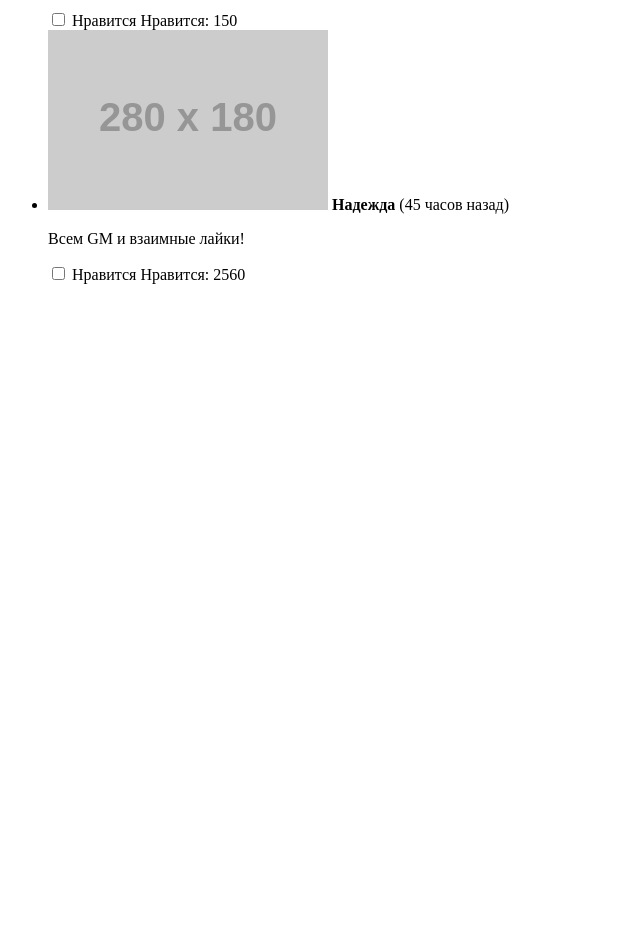
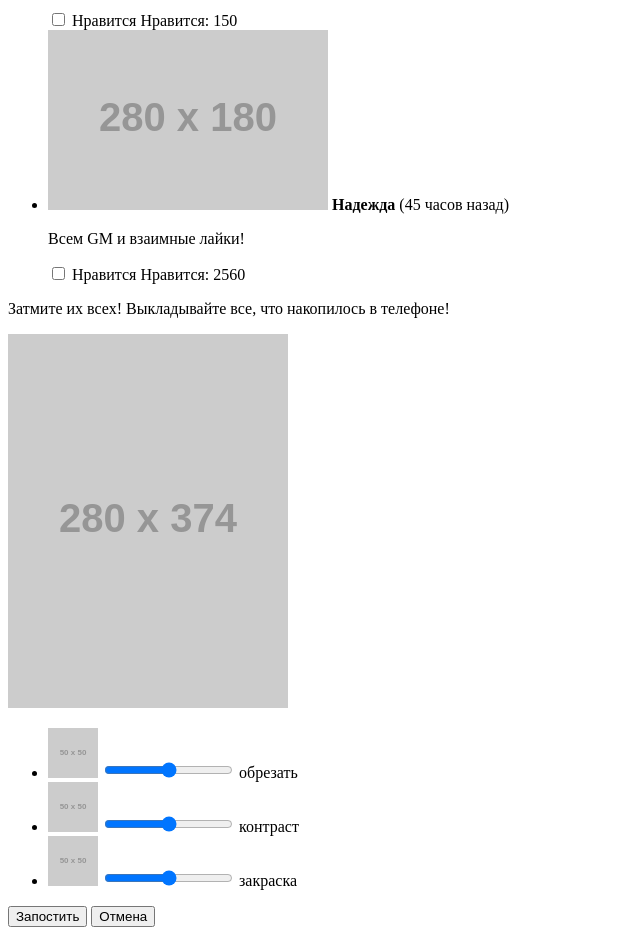
Before and after one commit to deadpatron/145958-pink, a website: page source/photo.html in a window 1280 px wide. Shown: the part 1783-2718 px from the top of the page, without its empty margins (0-640 px from the left). Before the commit the page ends 2083 px from the top, so only its background shows below. Drawn offline with Linux system fonts and the light colour scheme; placeholder pictures from the web are drawn by us.

Commit message:
добавил форму с добавлением фото

```diff
--- a/source/photo.html
+++ b/source/photo.html
@@ -94,6 +94,35 @@
           </li>
         </ul>
       </section>
+      <p class="main-photo__support-text">
+        Затмите их всех! Выкладывайте все, что накопилось в телефоне!
+      </p>
+      <section class="user-photo__add">
+        <form class="photo-editor">
+          <img src="http://placehold.it/280x374" alt="загруженное фото" width="280" height="374" class="photo-editor__img">
+          <ul class="photo-editor__tools-list">
+            <li class="photo-editor__tool photo-editor__tool--active">
+              <img src="http://placehold.it/50x50" alt="обрезать" width="50" height="50" class="photo-editor__tool-ikon">
+              <input type="range" name="intensity-cut" id="intensity-cut" class="photo-editor__intensity">
+              <label for="intensity-cut" class="visually-hidden">обрезать</label>
+            </li>
+            <li class="photo-editor__tool">
+              <img src="http://placehold.it/50x50" alt="контраст" width="50" height="50" class="photo-editor__tool-ikon">
+              <input type="range" name="intensity-contrast" id="intensity-contrast" class="photo-editor__intensity">
+              <label for="intensity-contrast" class="visually-hidden">контраст</label>
+            </li>
+            <li class="photo-editor__tool">
+              <img src="http://placehold.it/50x50" alt="закраска" width="50" height="50" class="photo-editor__tool-ikon">
+              <input type="range" name="intensity-fill" id="intensity-fill" class="photo-editor__intensity">
+              <label for="intensity-fill" class="visually-hidden">закраска</label>
+            </li>
+          </ul>
+          <button type="submit" class="photo-editor__button button">Запостить</button>
+          <button type="reset" class="photo-editor__button button--disable">Отмена</button>
+        </form>
+
+      </section>
+
     </main>
 
 
```
